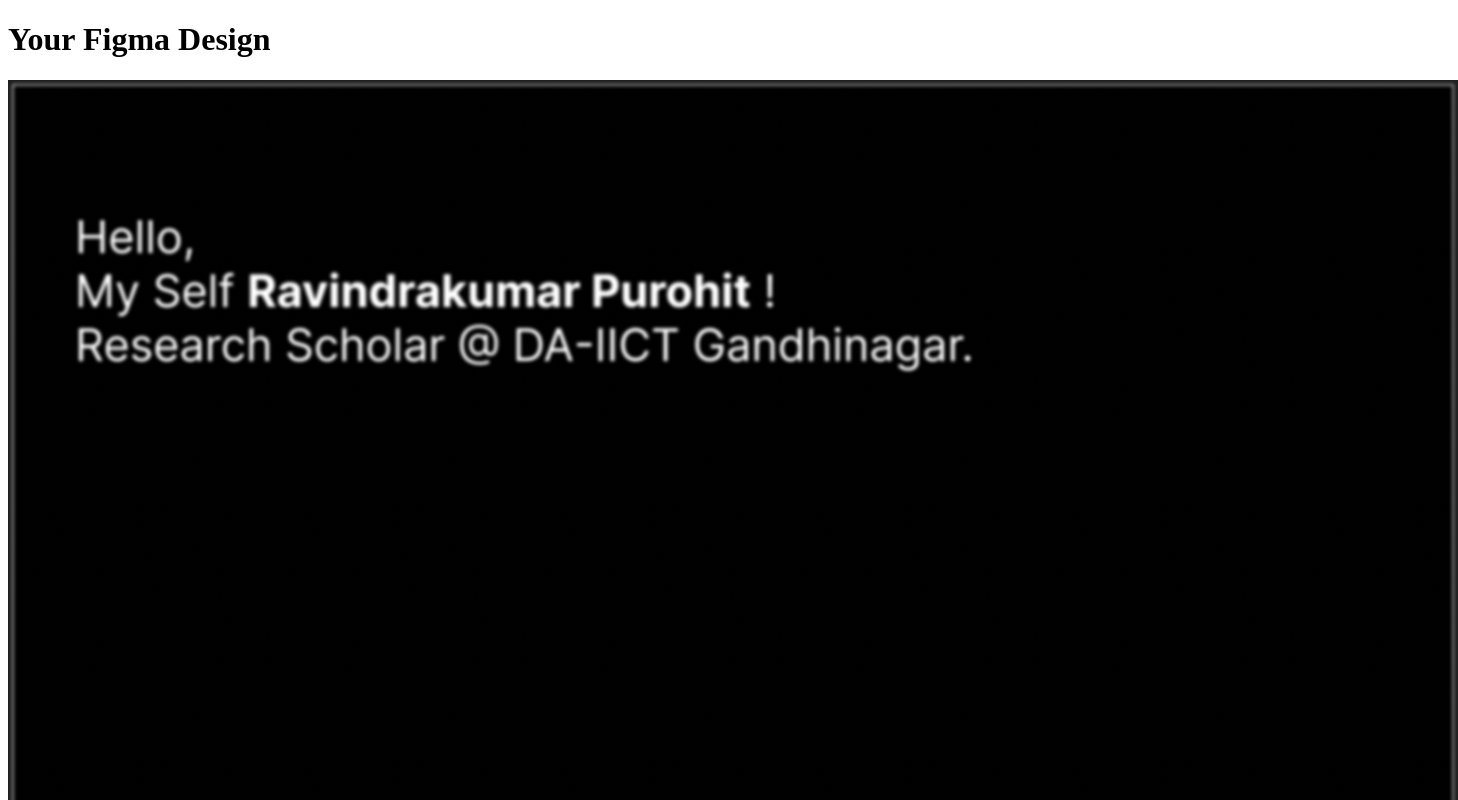
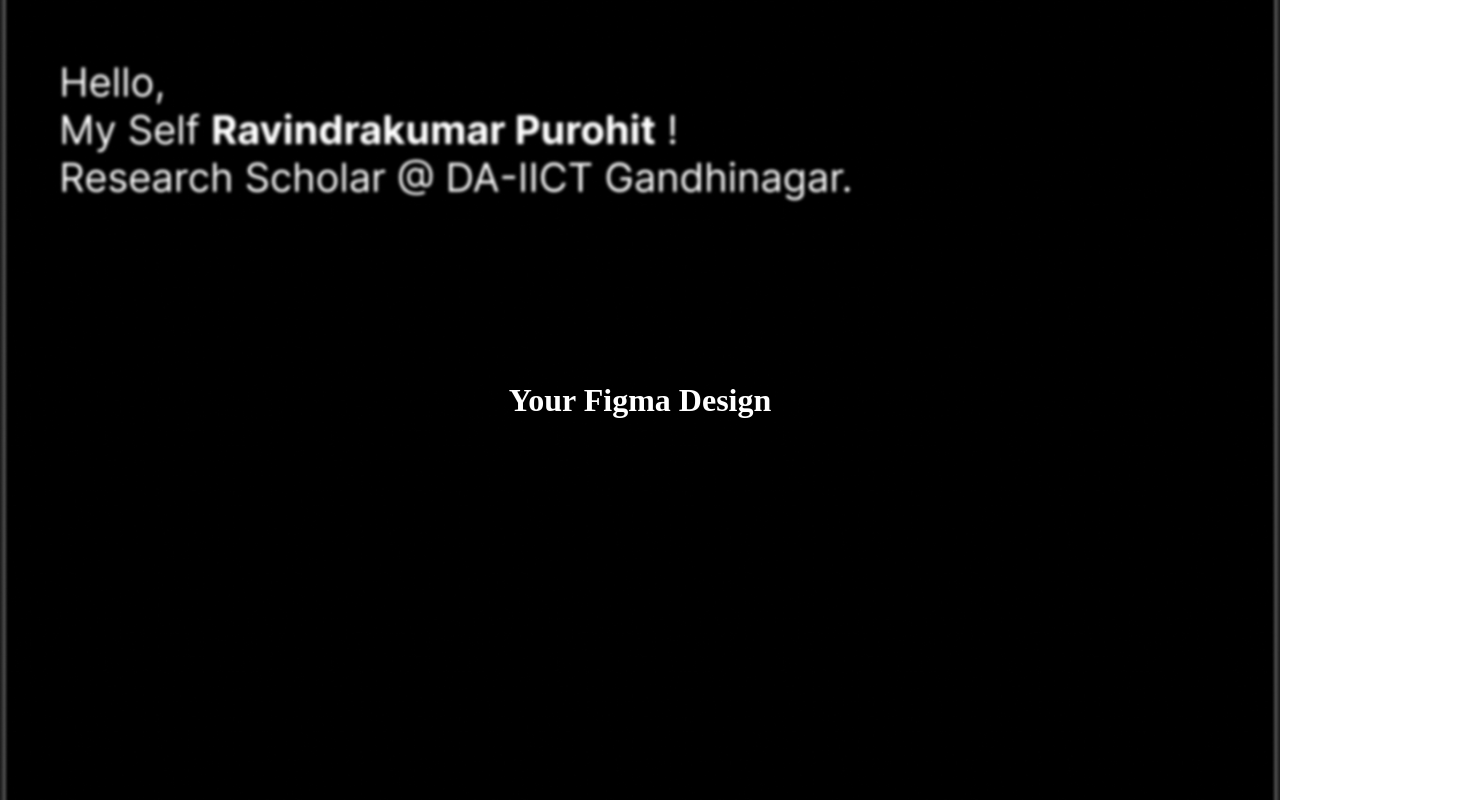
Before and after one commit to iamshreeji-copy1/website-2024, a plain HTML site: page index.html in a window 1280 px wide. Shown: the top 800 px of the page, 1458 px wide, since content can reach past the window. Drawn offline with Linux system fonts and the light colour scheme.

Commit message:
Update index.html

```diff
--- a/index.html
+++ b/index.html
@@ -1,4 +1,4 @@
-<!DOCTYPE html>
+<!-- <!DOCTYPE html>
 <html lang="en">
 
 <head>
@@ -13,3 +13,37 @@
 </body>
 
 </html>
+ -->
+ <!DOCTYPE html>
+<html lang="en">
+
+<head>
+    <meta charset="UTF-8">
+    <meta name="viewport" content="width=device-width, initial-scale=1.0">
+    <title>Figma Design Showcase</title>
+    <style>
+        body {
+            background-image: url('Ravindrakumar Purohit.jpg');
+            background-size: cover;
+            background-position: center;
+            height: 100vh;
+            margin: 0;
+            display: flex;
+            align-items: center;
+            justify-content: center;
+            text-align: center;
+            color: white; /* Set text color for visibility */
+        }
+
+        h1 {
+            margin-bottom: 20px;
+        }
+    </style>
+</head>
+
+<body>
+    <h1>Your Figma Design</h1>
+    <!-- You can add additional content here if needed -->
+</body>
+
+</html>
```
